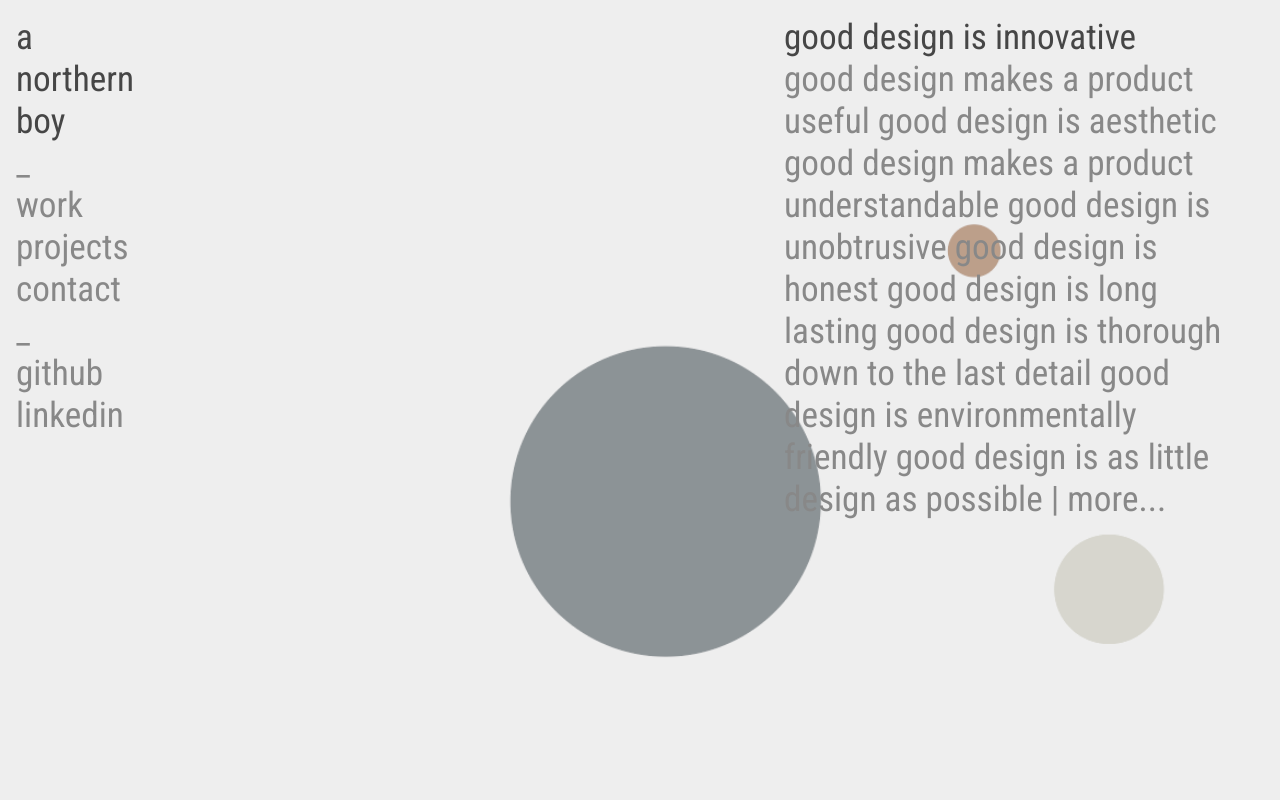
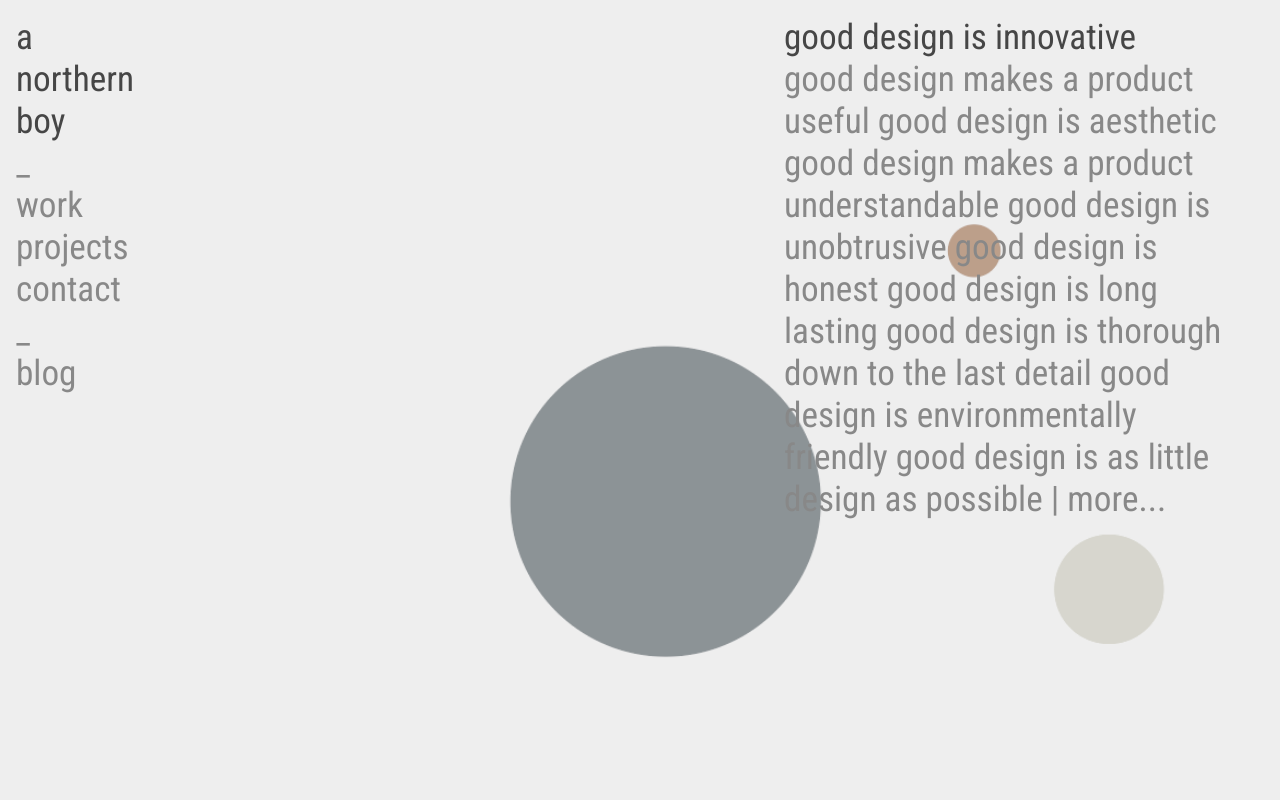
Before and after one commit to anorthernboy/portfolio, a React (Create React App) app: page / in a window 1280 px wide. Shown: the top 800 px of the page. Built offline with nearby package versions, Linux system fonts and the light colour scheme.

Commit message:
Update NavBar.js

```diff
--- a/src/component/NavBar.js
+++ b/src/component/NavBar.js
@@ -53,18 +53,11 @@ class NavBar extends Component {
             </Link>
             <h2>_</h2>
             <a
-              href="https://github.com/craigweighman"
+              href="medium.com"
               target="_blank"
               rel="noopener noreferrer"
             >
-              <h2>github</h2>
-            </a>
-            <a
-              href="https://www.linkedin.com/in/craigweighman"
-              target="_blank"
-              rel="noopener noreferrer"
-            >
-              <h2>linkedin</h2>
+              <h2>blog</h2>
             </a>
           </div>
         </div>
```
